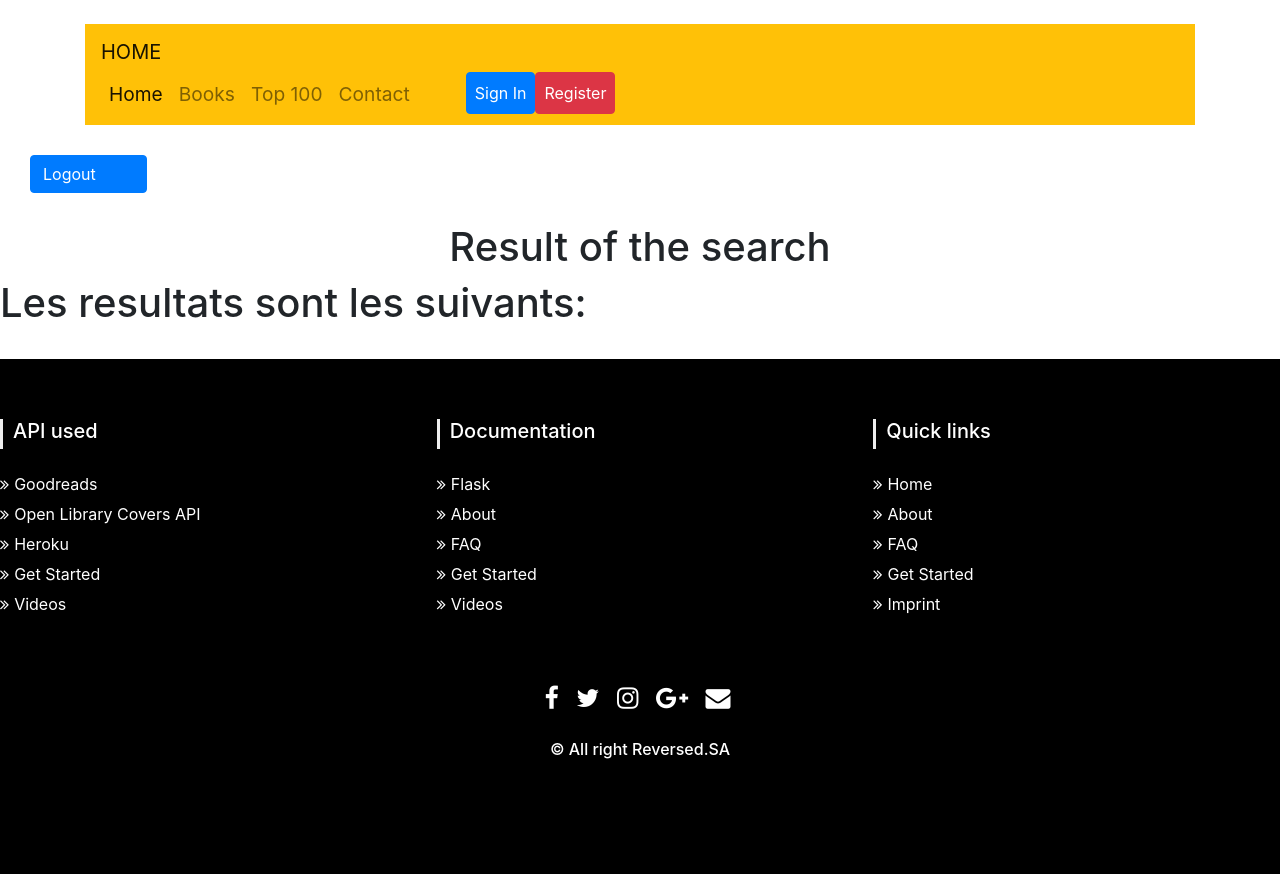
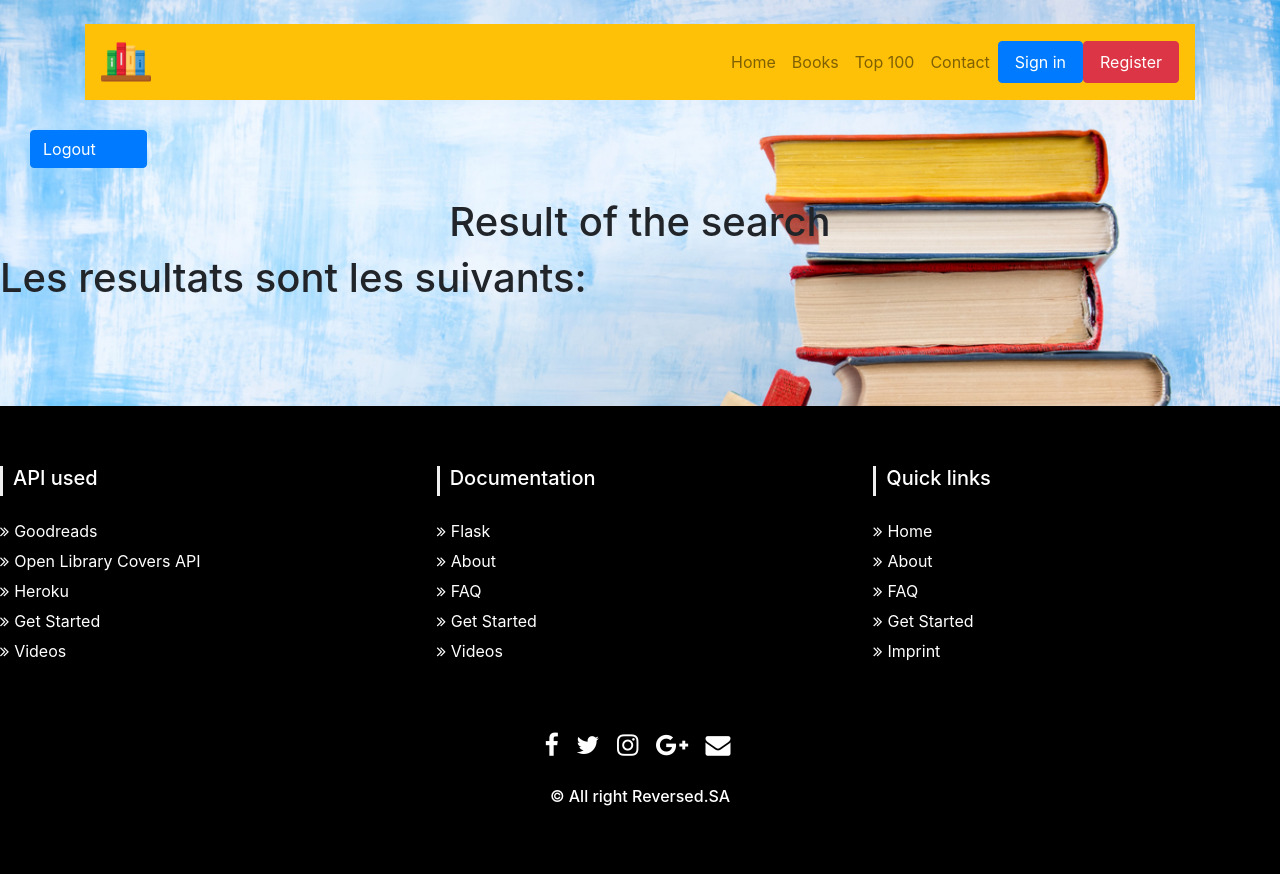
Before and after one commit to bambadiagne/Project1, a Flask app: page /result in a window 1280 px wide. Before the commit the page ends 759 px from the top, so only its background shows below. Run offline with Flask 2, Linux system fonts and the light colour scheme; some libraries are stand-ins or nearby versions.

Commit message:
Update app

```diff
--- a/blog/templates/account/profile.html
+++ b/blog/templates/account/profile.html
@@ -2,7 +2,7 @@
 {% block head %}
     <meta charset="UTF-8">
     <meta name="viewport" content="width=device-width, initial-scale=1.0">
-    <title>Document</title>
+    <title>All Books</title>
 {% endblock %}
 {% block body %}
 <center><h1 style="color: black;" >Welcome {{request_user[1]}} !!!</h1> </center>
@@ -14,6 +14,6 @@
         <button type="submit" class="btn btn-primary btn-sm"></span> Search</button>
     </div>
 {% include 'shared/pagination.html' %}
-
+{% include 'shared/prev_next_page.html' %}
 {% endblock %}
 </html>
--- a/blog/templates/account/result.html
+++ b/blog/templates/account/result.html
@@ -9,5 +9,5 @@
 <div><center><h1>Result of the search</h1></center></div>
     <h1>Les resultats sont les suivants:</h1>
     {% include 'shared/pagination.html' %}
-    <center></center>
+
 {% endblock  %}
--- a/blog/templates/auth/signup.html
+++ b/blog/templates/auth/signup.html
@@ -4,11 +4,9 @@
 
  <title>Signup Page</title>
         <meta name="viewport" content="width=device-width, initial-scale=1">
-    <link href="http://netdna.bootstrapcdn.com/bootstrap/3.0.0/css/bootstrap.min.css" rel="stylesheet">
 	<link rel="stylesheet" href="{{ url_for('static', filename='css/signup.css') }}">
 
 	<script src="http://code.jquery.com/jquery-1.11.1.min.js"></script>
-    <script src="http://netdna.bootstrapcdn.com/bootstrap/3.0.0/js/bootstrap.min.js"></script>
 {% endblock %}
 {% block body %}
 
@@ -78,7 +76,7 @@
 			</div>
 		</div>
 	</div>
-<script src="https://code.jquery.com/jquery-3.2.1.js"></script>
 <script src="{{ url_for('static', filename='js/signup.js') }}"></script>
+<script src="{{ url_for('static', filename='js/_hidden.js') }}"></script>
 
 {% endblock  %}
--- a/blog/templates/layouts/default.html
+++ b/blog/templates/layouts/default.html
@@ -1,22 +1,27 @@
 <!DOCTYPE html>
 <html lang="en">
+
 <head>
   <link href="http://maxcdn.bootstrapcdn.com/bootstrap/4.1.1/css/bootstrap.min.css" rel="stylesheet">
   <link rel="stylesheet" href="https://cdnjs.cloudflare.com/ajax/libs/font-awesome/4.7.0/css/font-awesome.css" />
-
+  <link rel="shortcut icon" href="{{ url_for('static', filename='favicon.ico') }}">
   {% block head%} {% endblock %}
 
 </head>
-<br/>
+<br />
 <script src="http://code.jquery.com/jquery-1.11.1.min.js"></script>
 <script src="http://maxcdn.bootstrapcdn.com/bootstrap/4.1.1/js/bootstrap.min.js"></script>
 
-<body>
+<body class="img-fluid" style="background-image: url('/static/img/background2.jpg');background-repeat:no-repeat;-webkit-background-size:cover;-moz-background-size:cover;-o-background-size:cover;
+background-size:cover;
+background-position:center;">
+
   {% include 'shared/_nav.html'%}
   {% block body %} {% endblock %}
+  <br><br><br>
   {% include 'shared/_footer.html'%}
 
-      </body>
+</body>
 
 
 
--- a/blog/templates/shared/_nav.html
+++ b/blog/templates/shared/_nav.html
@@ -1,21 +1,22 @@
 <link rel="stylesheet" href="{{ url_for('static', filename='css/nav.css') }}">
 
-    <div class="container">
-	<div class="row">
-	</div>
+<div class="container" id="nav">
 
-	<nav class="navbar navbar-expand-lg navbar-light bg-warning" >
-        <big>
-        <a class="navbar-brand" href="{{url_for('index')}}">HOME</a>
-        <button class="navbar-toggler" type="button" data-toggle="collapse" data-target="#navbarSupportedContent" aria-controls="navbarSupportedContent" aria-expanded="false" aria-label="Toggle navigation">
+    <nav class="navbar navbar-expand-lg navbar-light bg-warning">
+        <a class="navbar-brand" href="{{url_for('index')}}">
+            <img id="navhidden" rel="shortcut icon" src="{{ url_for('static', filename='img/favicon.png') }}">
+        </a>
+        <button class="navbar-toggler" type="button" data-toggle="collapse" data-target="#navbarSupportedContent"
+            aria-controls="navbarSupportedContent" aria-expanded="false" aria-label="Toggle navigation">
             <span class="navbar-toggler-icon"></span>
         </button>
 
         <div class="collapse navbar-collapse" id="navbarSupportedContent">
             <ul class="navbar-nav ml-auto topnav">
-                <li class="nav-item active">
-                    <a class="nav-link" href="{{url_for('index')}}">Home <span class="sr-only">(current)</span></a>
+                <li class="nav-item">
+                    <a class="nav-link" href="{{url_for('index')}}">Home</a>
                 </li>
+
                 <li class="nav-item">
                     <a class="nav-link" href="{{url_for('profile')}}">Books</a>
                 </li>
@@ -26,33 +27,22 @@
                 <li class="nav-item">
                     <a class="nav-link" href="#">Contact</a>
                 </li>
-                <li class="nav-item">
-                    <a class="nav-link" href="#">                                               </a>
-                </li>
-                <li class="nav-item">
-                    <a class="nav-link" href="#"></a>
-                </li>
-                <li class="nav-item">
-                    <a class="nav-link" href="#"></a>
-                </li>
                 {% if 'user_id' not in session %}
 
-                <li class="nav-item" id="but">
-                    <a class="nav-link btn btn-primary text-white" type="button" href="{{url_for('login')}}" >Sign In</a>
-                </li>
-                <li class="nav-item" id="but">
-                    <a class="nav-link btn btn-danger text-white" type="button" href="{{url_for('signup')}}" >Register</a>
-                </li>
-                {% else %}
-                <li class="nav-item" id="but">
-                    <a class="nav-link btn btn-danger text-white" type="button" href="{{url_for('logout')}}" >Logout</a>
-                </li>
-                {% endif %}
 
             </ul>
+            <a class="nav-link btn btn-primary text-white navhidden "  type="button"
+                href="{{url_for('login')}}">Sign
+                in</a>
+            <a class="nav-link btn btn-danger text-white navhidden "  type="button"
+                href="{{url_for('signup')}}">Register</a>
+            {% else %}
+            <a class="nav-link btn btn-danger text-white navhidden "  type="button"
+                href="{{url_for('logout')}}">Logout</a>
+            {% endif %}
+
         </div>
-    </big>
-            <!-- The Modal -->
+        <!-- The Modal -->
 
 
     </nav>
--- a/blog/templates/shared/pagination.html
+++ b/blog/templates/shared/pagination.html
@@ -9,8 +9,8 @@
       <div class="card" style="width: 18rem;">
       <img class="card-img-top"  src="http://covers.openlibrary.org/b/isbn/{{result[1]}}-M.jpg" alt="dust cover of {{result[2]}}" style="width: 285px;height: 330px;">
       <div class="card-body">
-        <h2 class="card-title">{{result[2]}}</h2>
-        <h5>Author: {{result[3]}}</h3>
+        <h2 class="card-title">{{result[2] | truncate(10,True) }}</h2>
+        <h5>Author: {{result[3] | truncate(10,True) }}</h3>
         <h5>Year: {{result[4]}}</h3>
       </div>
       <div class="card-body">
--- a/blog/templates/shared/prev_next_page.html
+++ b/blog/templates/shared/prev_next_page.html
@@ -1,5 +1,5 @@
-
-<nav aria-label="...">
+    <big>
+<nav aria-label="..." class="d-flex justify-content-center ">
     <ul class="pagination">
       {% if page<=1 %}
         <li class="page-item disabled ">
@@ -21,3 +21,4 @@
     </ul>
 
   </nav>
+</big>
```
Also changed, not shown: blog/templates/auth/login.html (+6 -2 lines), 1 other file.
